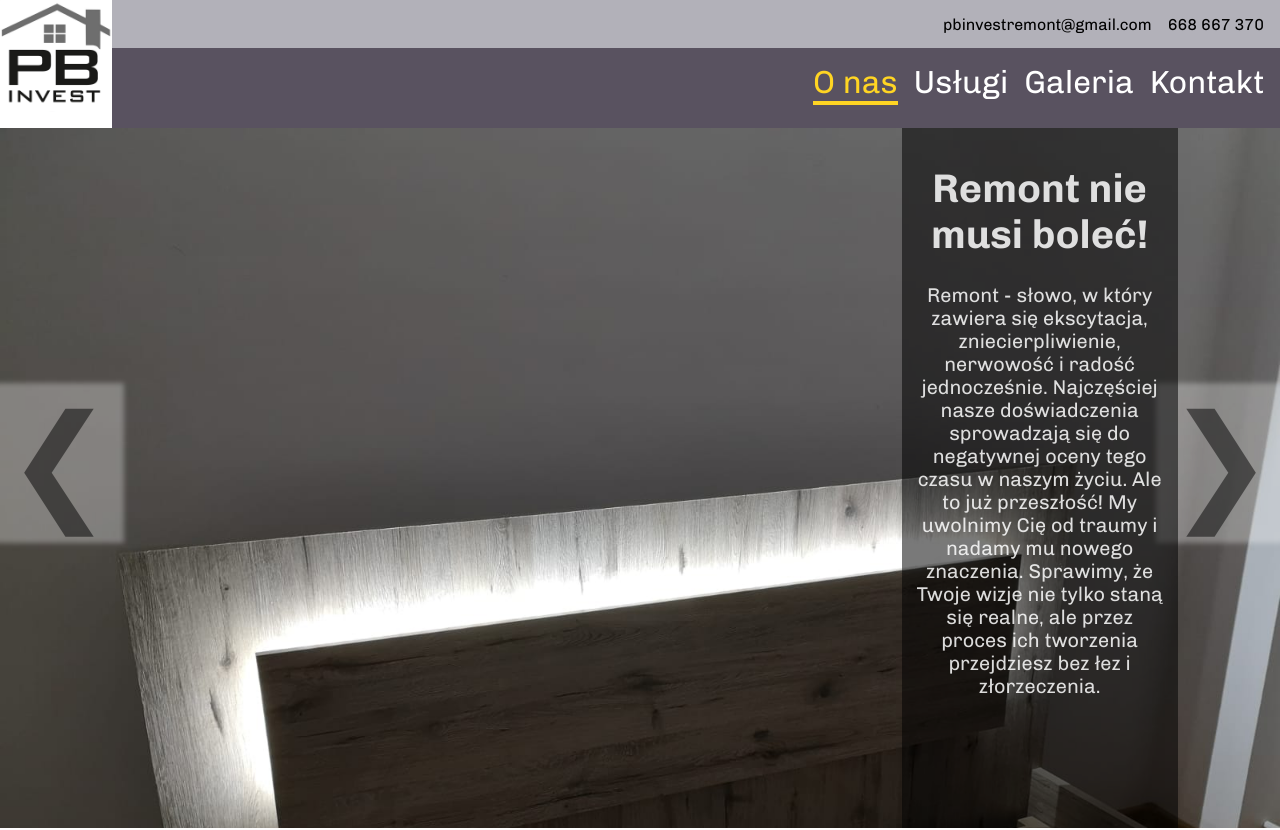
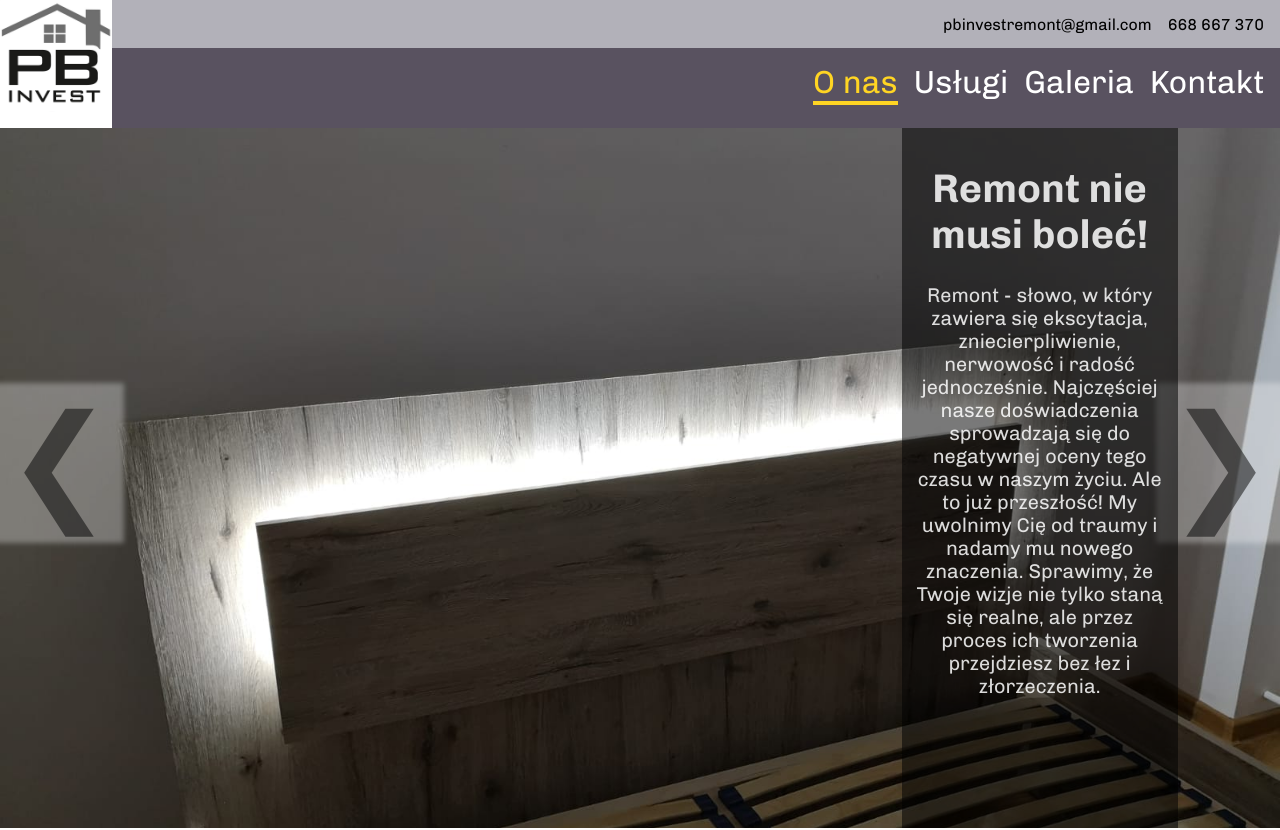
Before and after one commit to RaymooHackery/StronaPB, a React (Create React App) app: page / in a window 1280 px wide. Shown: the top 830 px of the page. Built offline with nearby package versions, Linux system fonts and the light colour scheme; grey boxes are pictures that could not be loaded.

Commit message:
carousel finish

```diff
--- a/src/components/carousel/carousel.js
+++ b/src/components/carousel/carousel.js
@@ -1,17 +1,20 @@
-import React, { useState, useEffect, useRef, useCallback } from "react";
+import React, {
+  useState,
+  useEffect,
+  useRef,
+  useCallback,
+  useMemo,
+} from "react";
 import "./carousel.scss";
 
 const Carousel = ({ images }) => {
   const [activeImage, setActiveImage] = useState(0);
-  const [isTransitioning, setIsTransitioning] = useState(false);
   const timeoutRef = useRef();
   const resetTimeout = () => {
     if (timeoutRef.current) {
       clearTimeout(timeoutRef.current);
     }
   };
-  const transitionStyle =
-    isTransitioning === true ? "slides__img--transitioning" : "";
 
   const getPreviousImageIndex = useCallback(
     () => (activeImage === 0 ? images.length - 1 : activeImage - 1),
@@ -28,31 +31,35 @@ const Carousel = ({ images }) => {
   }, [getPreviousImageIndex]);
 
   useEffect(() => {
-    setIsTransitioning(true);
-    setTimeout(() => setIsTransitioning(false), 1000);
-  }, [activeImage]);
-
-  useEffect(() => {
     resetTimeout();
     timeoutRef.current = setTimeout(handleNextSlide, 10000);
     return () => {
       resetTimeout();
     };
   }, [activeImage, handleNextSlide]);
+  const imageComponents = useMemo(
+    () =>
+      images.map((image, index) => {
+        const isActive = index === activeImage;
+        const className = `slides__img ${
+          isActive ? "slides__img--active" : "slides__img--inactive"
+        }`;
+        return (
+          <img
+            src={image.path}
+            alt="helo"
+            className={className}
+            key={image.order}
+          />
+        );
+      }),
+    [activeImage, images]
+  );
 
   return (
     <div className="slides">
       <div className="slide">
-        <img
-          src={images[activeImage].path}
-          alt="helo"
-          className={`slides__img slides__img--active  ${transitionStyle}`}
-        />
-        <img
-          src={images[getPreviousImageIndex()].path}
-          alt="helo"
-          className="slides__img slides__img--previous"
-        />
+        {imageComponents}
         <div className="slides__text">
           <h1>Remont nie musi boleć!</h1>
           Remont - słowo, w który zawiera się ekscytacja, zniecierpliwienie,
--- a/src/components/carousel/carousel.scss
+++ b/src/components/carousel/carousel.scss
@@ -23,6 +23,7 @@
   height: 100%;
   background-color: rgba(0, 0, 0, 0.527);
   max-width: 20%;
+  min-width: 235px;
   position: absolute;
   top: 0px;
   right: 8%;
@@ -33,32 +34,25 @@
 }
 
 .slides__img {
-  width: 100vw;
-  object-fit: fill;
+  height: 100%;
+  width: 100%;
+  object-position: center;
+  object-fit: cover;
+  min-width: 235px;
+  transition: opacity 3s cubic-bezier(0, 0.55, 0.45, 1);
+
   &--active {
+    opacity: 1;
     z-index: 200;
     top: 0px;
     position: absolute;
   }
-  &--previous {
+  &--inactive {
+    opacity: 0;
     z-index: 100;
     position: absolute;
     top: 0px;
   }
-  &--transitioning {
-    animation: 1s ease-out 0s 1 fadeIn;
-  }
-}
-@keyframes fadeIn {
-  0% {
-    opacity: 0;
-  }
-  100% {
-    opacity: 1;
-  }
-}
-
-.slides__img--active {
 }
 
 button {
--- a/src/components/carousel/carouselImages.js
+++ b/src/components/carousel/carouselImages.js
@@ -24,18 +24,6 @@ const image3 = {
   order: 3,
 };
 
-const image4 = {
-  path: "./carousel/006.jpg",
-  alt: "clean2",
-  order: 4,
-};
-
-const image5 = {
-  path: "/carousel/007.jpg",
-  alt: "clean3",
-  order: 5,
-};
-
-const Images = [image1, image2, image3, image4, image5];
+const Images = [image1, image2, image3];
 
 export default Images;
```
